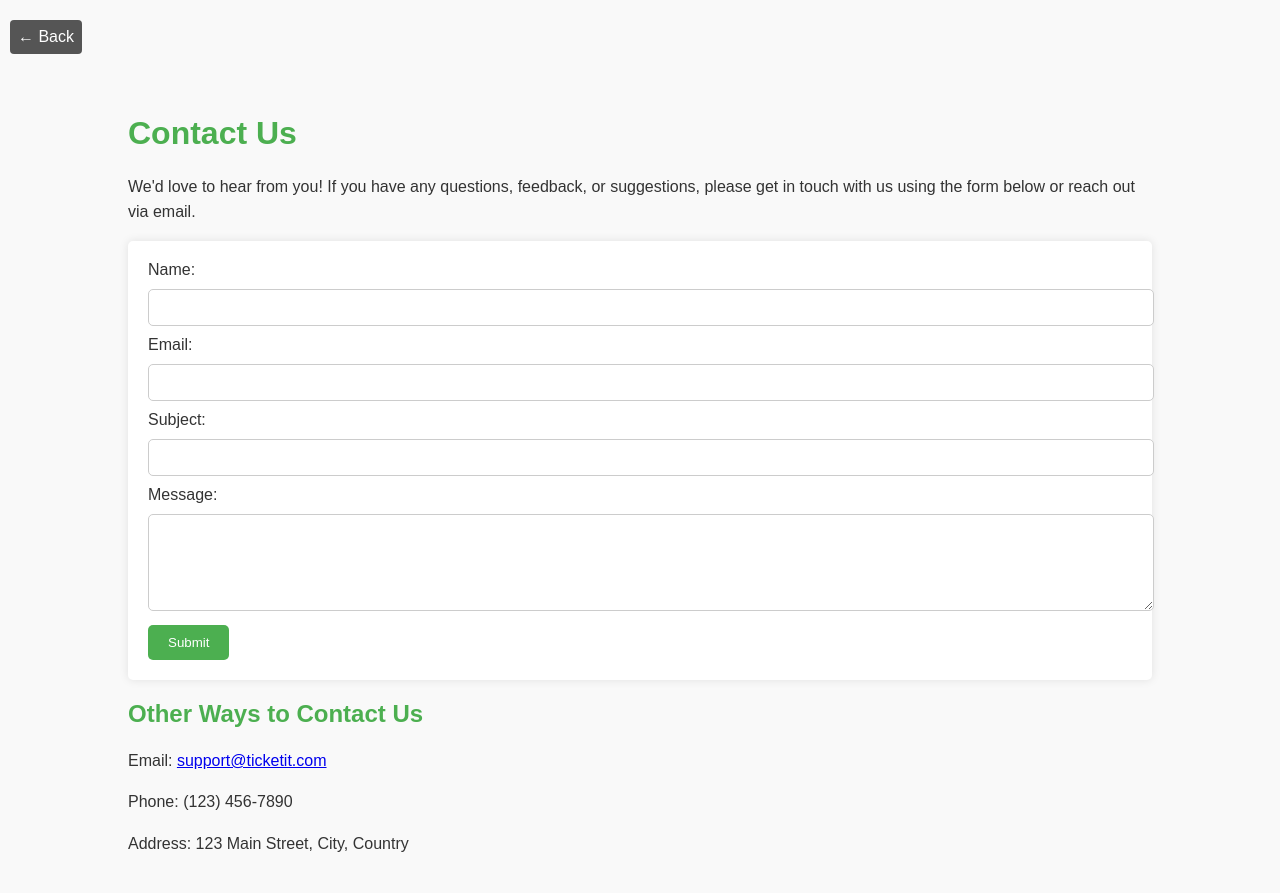
After one commit to Justine-ini/ticketIt, a Django app: page /accounts/contact/ in a window 1280 px wide. The commit adds this page. Run offline with Django 5.2, Linux system fonts and the light colour scheme.

Commit message:
Updated about and contact page

```diff
--- a/accounts/forms.py
+++ b/accounts/forms.py
@@ -28,7 +28,7 @@ class TicketForm(ModelForm):
   # recipient_email = forms.EmailField()  # Add this field and set disabled=True
   recipient_email = forms.EmailField(
         widget=forms.EmailInput(attrs={
-            'placeholder': 'The email automatically appears'
+            'placeholder': "The recipient's email is auto-filled after a system search"
         })
     )
 
--- a/accounts/urls.py
+++ b/accounts/urls.py
@@ -10,7 +10,9 @@ urlpatterns = [
     path("dashboard/", views.dashboard, name="dashboard"),
     path('profile/<str:username>/', views.view_profile, name='profile'),
     path("ticket_list/", views.ticket_list, name="ticket_list"),
-    # path('create_ticket/', views.create_ticket, name='create_ticket'),
+    path('about/', views.about, name='about'),
+    path('contact/', views.contact, name='contact'),
+
 
     path('ticket_detail/<int:pk>/', views.ticket_detail, name='ticket_detail'),
     path('ticket_delete/<int:pk>/', views.ticket_delete, name='ticket_delete'),
@@ -18,6 +20,7 @@ urlpatterns = [
 
     path('add_company/', views.add_company, name='add_company'),
     path('scrape-website/', views.scrape_WebSite, name='scrape_website'),
+     path('submit_complaint/', views.submit_complaint, name='submit_complaint'),
 
     path('reset_password/', auth_views.PasswordResetView.as_view(), name='reset_password'),
     path('reset_password_sent/', auth_views.PasswordResetDoneView.as_view(), name='password_reset_done'),
--- a/accounts/views.py
+++ b/accounts/views.py
@@ -39,6 +39,12 @@ def register(request):
   }
 
   return render(request, "accounts/register.html", context)
+
+def about(request):
+   return render(request, "about.html")
+
+def contact(request):
+   return render(request, "contact.html")
 
 def add_company(request):
   if request.method == 'POST':
@@ -266,3 +272,19 @@ def scrape_WebSite(request):
   company_name = get_company_email(request.GET.get('company_name'))
   print(company_name)
   return JsonResponse({'company_name': company_name})
+
+
+def submit_complaint(request):
+    if request.method == 'POST':
+        email = request.POST['email']
+        subject = request.POST['subject']
+        message = request.POST['message']
+
+        send_mail(
+            subject,
+            message,
+            email,
+            [settings.CONTACT_EMAIL],
+            fail_silently=False,
+        )
+        return redirect('contact')
--- a/templates/accounts/dashboard.html
+++ b/templates/accounts/dashboard.html
@@ -21,8 +21,9 @@
     </a>
     <nav class="main-nav">
       <ul class="main-nav-list">
-        <li><a href="#" class="main-nav-link">ABOUT</a></li>
-        <li><a href="#" class="main-nav-link">CONTACT</a></li>
+        <li><a href="{% url 'about' %}" class="main-nav-link">ABOUT</a></li>
+        <!-- <li><a href="" class="main-nav-link">CONTACT</a></li> -->
+        <li><a href="{% url 'home' %}#contact-form" class="main-nav-link">CONTACT</a></li>
         <li><a href="{% url 'logout' %}" class="main-nav-link">LOGOUT</a></li>
         <li><a href="profile.html" class="main-nav-link nav-cta"><i class="fas fa-user-circle"></i></a></li>
       </ul>
--- /dev/null
+++ b/templates/contact.html
@@ -0,0 +1,103 @@
+<!DOCTYPE html>
+<html lang="en">
+<head>
+    <meta charset="UTF-8">
+    <meta name="viewport" content="width=device-width, initial-scale=1.0">
+    <title>Contact Us - TicketIt</title>
+    <style>
+        body {
+            font-family: Arial, sans-serif;
+            margin: 0;
+            padding: 0;
+            background-color: #f9f9f9;
+            color: #333;
+        }
+        .container {
+            width: 80%;
+            margin: 0 auto;
+            padding: 20px;
+        }
+        h1, h2, h3 {
+            color: #4CAF50;
+        }
+        p {
+            line-height: 1.6;
+        }
+        form {
+            background-color: #fff;
+            padding: 20px;
+            border-radius: 5px;
+            box-shadow: 0 0 10px rgba(0, 0, 0, 0.1);
+        }
+        input, textarea {
+            width: 100%;
+            padding: 10px;
+            margin: 10px 0;
+            border: 1px solid #ccc;
+            border-radius: 5px;
+        }
+        button {
+            background-color: #4CAF50;
+            color: #fff;
+            padding: 10px 20px;
+            border: none;
+            border-radius: 5px;
+            cursor: pointer;
+        }
+        button:hover {
+            background-color: #45a049;
+        }
+        .back-arrow {
+          display: inline-block;
+          padding: 0.5rem 0.5rem;
+          margin: 20px 10px;
+          font-size: 16px;
+          font-weight: 500;
+          color: #fff;
+          text-decoration: none;
+          border-radius: 4px;
+          background-color: #555;
+          /* background-color: #fdf2e9; */
+          transition: background-color 0.3s ease, color 0.3s ease;
+        }
+
+        .back-arrow:hover {
+          background-color: #e67e22;
+          color: #fff;
+        }
+    </style>
+</head>
+<body>
+  <div>
+    <a href="javascript:history.back()" class="back-arrow">
+    &larr; Back
+    </a>
+  </div>
+    <div class="container">
+
+        <h1>Contact Us</h1>
+        <p>We'd love to hear from you! If you have any questions, feedback, or suggestions, please get in touch with us using the form below or reach out via email.</p>
+
+        <form action="your_contact_form_processing_url" method="post">
+            <label for="name">Name:</label>
+            <input type="text" id="name" name="name" required>
+
+            <label for="email">Email:</label>
+            <input type="email" id="email" name="email" required>
+
+            <label for="subject">Subject:</label>
+            <input type="text" id="subject" name="subject" required>
+
+            <label for="message">Message:</label>
+            <textarea id="message" name="message" rows="5" required></textarea>
+
+            <button type="submit">Submit</button>
+        </form>
+
+        <h2>Other Ways to Contact Us</h2>
+        <p>Email: <a href="mailto:yourcontactemail@example.com">support@ticketit.com</a></p>
+        <p>Phone: (123) 456-7890</p>
+        <p>Address: 123 Main Street, City, Country</p>
+    </div>
+</body>
+</html>
--- a/templates/includes/navbar.html
+++ b/templates/includes/navbar.html
@@ -7,8 +7,8 @@
   <nav class="main-nav">
     <ul class="main-nav-list">
 
-      <li><a href="#" class="main-nav-link">ABOUT</a></li>
-      <li><a href="#" class="main-nav-link">CONTACT</a></li>
+      <li><a href="{% url 'about' %}" class="main-nav-link">ABOUT</a></li>
+      <li><a href="#contact-form" class="main-nav-link">CONTACT</a></li>
 
       {% if user.is_authenticated %}
         <li><a href="{% url 'logout' %}" class="main-nav-link">LOGOUT</a></li>
```
Also changed, not shown: templates/about.html (added, +93 -0 lines), templates/index.html (+18 -19 lines).
